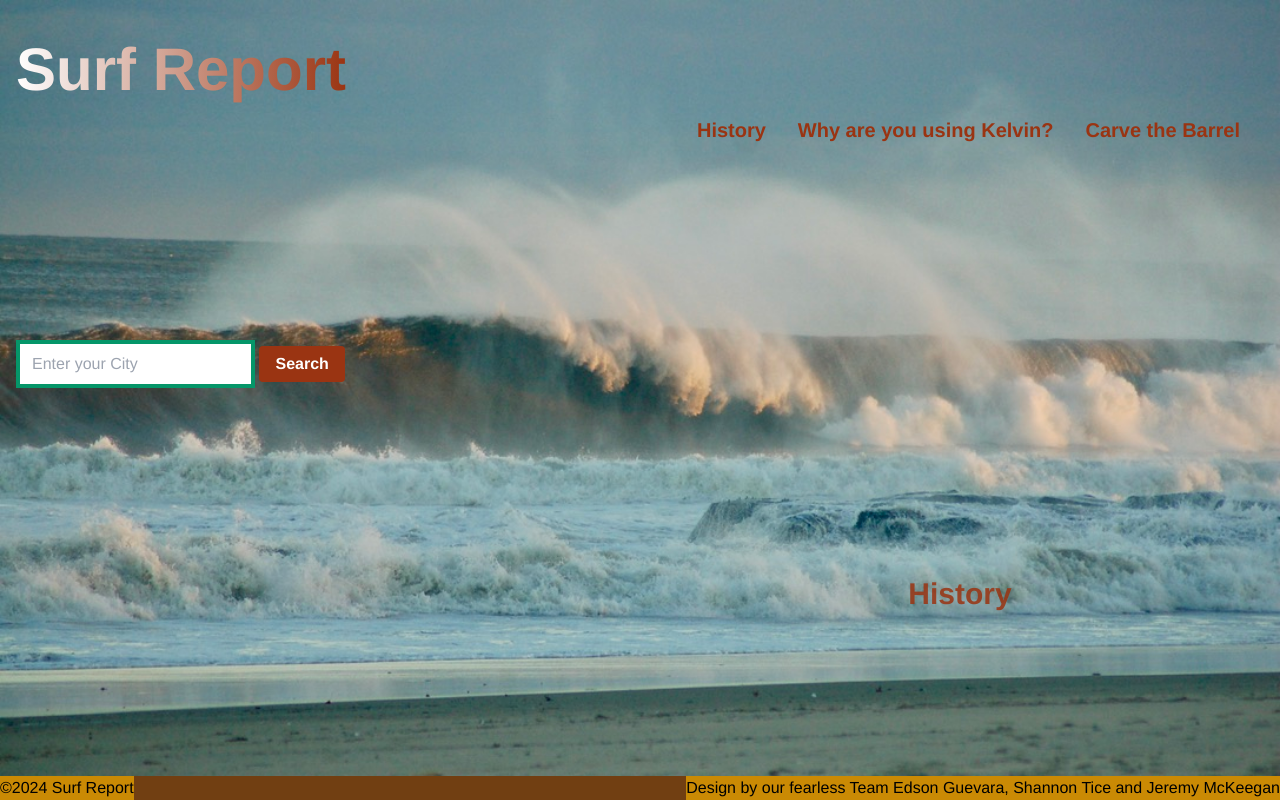
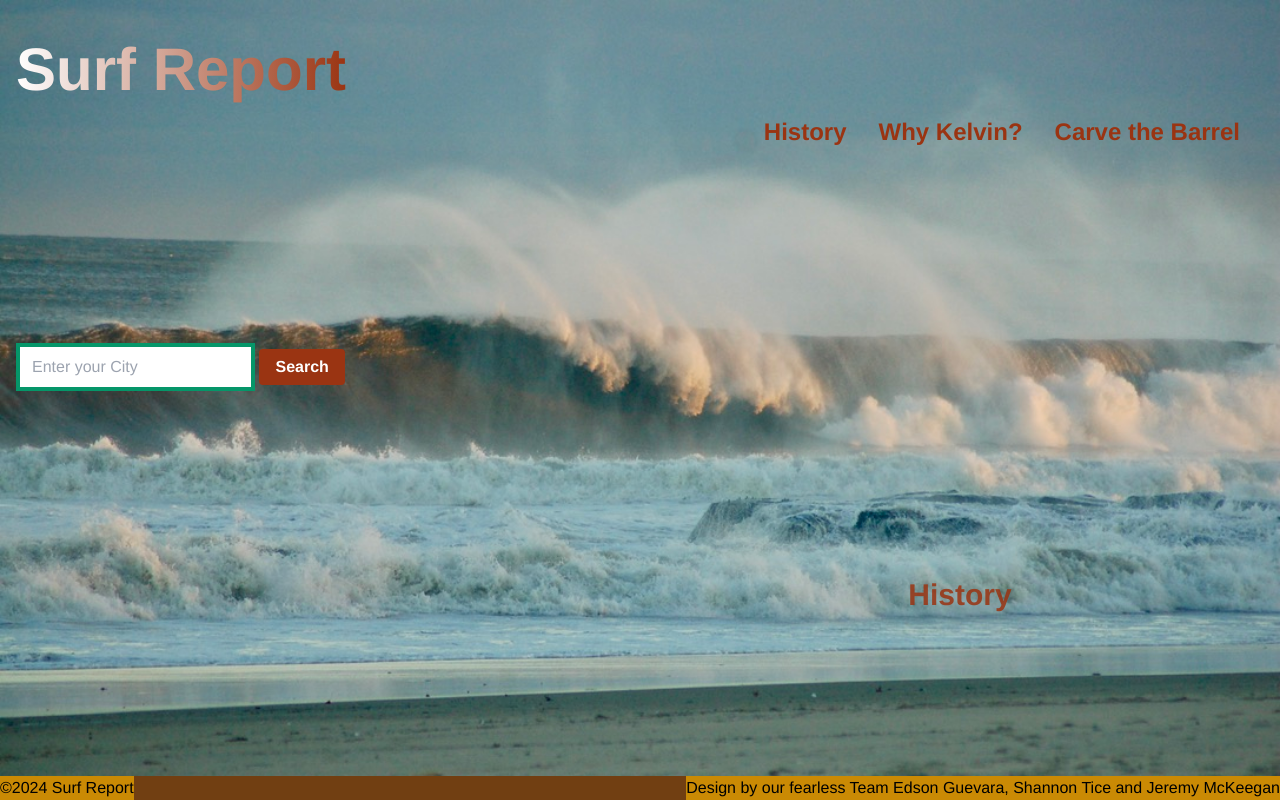
Before and after one commit to jman2476/project_wave_weather, a plain HTML site: page index.html in a window 1280 px wide. Drawn offline with nearby package versions, Linux system fonts and the light colour scheme.

Commit message:
nav sizing

```diff
--- a/index.html
+++ b/index.html
@@ -18,9 +18,9 @@
                 class="text-transparent bg-clip-text bg-gradient-to-r to-orange-800 from-white">
                 Surf Report</span></h2>
         <!-- Add Background img potentially to make spin! -->
-        <nav class="font-extrabold text-orange-800 flex justify-end space-x-8 mr-6 text-xl ">
+        <nav class="font-extrabold text-orange-800 flex justify-end space-x-8 mr-6 text-sm md:text-2xl flex-initial  ">
             <a href="#history">History</a>
-            <button id="kelvin">Why are you using Kelvin?</button>
+            <button id="kelvin">Why Kelvin?</button>
             <button id="spin">Carve the Barrel</button>
         </nav>
 
@@ -56,6 +56,7 @@
                 </div>
             </div>
         </div> -->
+
 
     </main>
 
```
